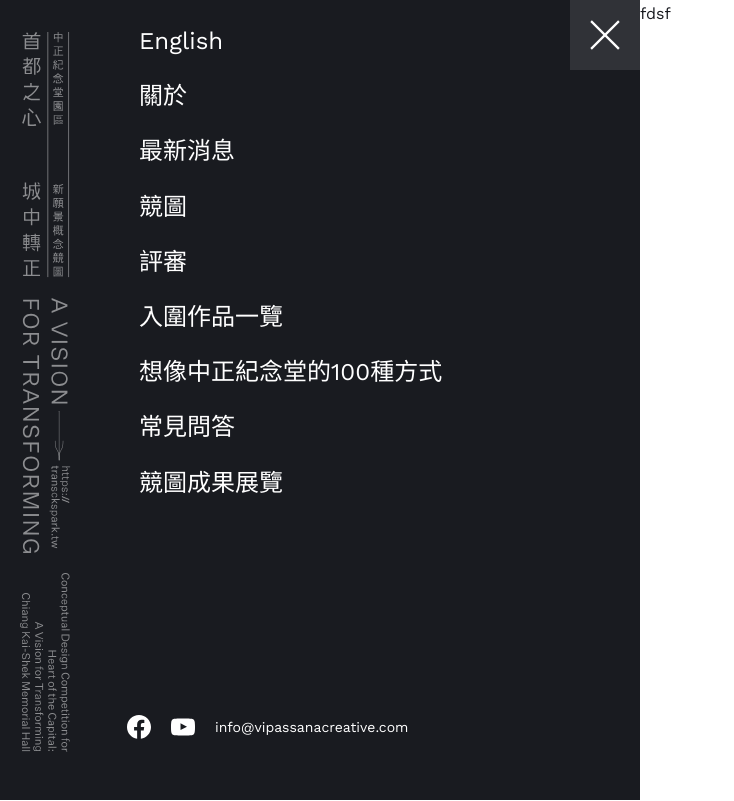
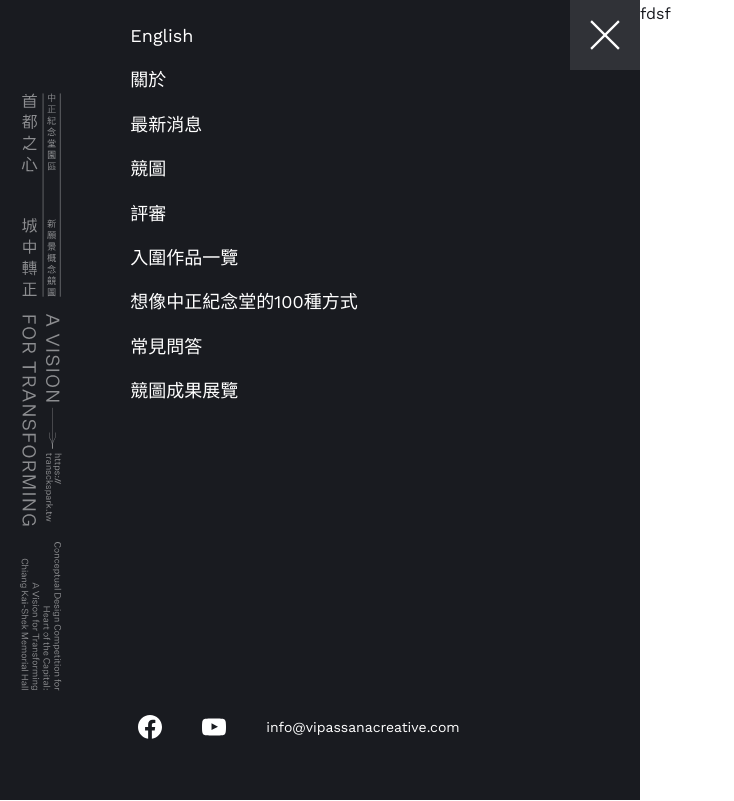
Before and after one commit to z22919456/transckspark, a Next.js app: page / in a window 1280 px wide. Both pictures are taken after a click on the button 35 px from the left and 35 px from the top of the page. Shown: the whole page, without its empty margins (0-734 px from the left). Built offline with nearby package versions, Linux system fonts and the light colour scheme; what tailwindcss-radix would draw is missing.

Commit message:
feat(navigation): change font size

```diff
--- a/src/components/Navigation.tsx
+++ b/src/components/Navigation.tsx
@@ -27,10 +27,10 @@ function Navigation({ onClose }: Props) {
   return (
     <nav className="fixed top-0 left-0 flex w-1/2 h-screen max-h-screen p-5 overflow-hidden text-white bg-default">
       <List className="mt-3" />
-      <div className="relative h-full px-3 ml-3 lg:ml-14 max-h-[720px]">
+      <div className="relative h-full px-3 ml-3 lg:ml-14 max-h-[720px] w-full">
         <ul className="space-y-3">
           {NAV_LIST.map(list => (
-            <li className="h1">
+            <li className="h3">
               <Link href={list.href}>
                 <a className={classnames('pb-1 transition-all ease-out delay-200 border-b-2 hover:border-white border-default', pathname == list.href && 'border-white')} onClick={onClose} >
                   {list.name}
@@ -39,10 +39,10 @@ function Navigation({ onClose }: Props) {
             </li>
           ))}
         </ul>
-        <div className="absolute bottom-0 left-0 flex flex-wrap items-center space-x-5">
-          <FacebookIcon className="w-6 h-6 fill-white" />
-          <YoutubeIcon className="w-6 h-6 fill-white" />
-          <a className="small" href="email://info@vipassanacreative.com">
+        <div className="absolute bottom-0 left-0 flex flex-wrap items-center">
+          <FacebookIcon className="w-6 h-6 mx-5 fill-white" />
+          <YoutubeIcon className="w-6 h-6 mx-5 fill-white" />
+          <a className="mx-5 small" href="email://info@vipassanacreative.com">
             info@vipassanacreative.com
           </a>
         </div>
```
